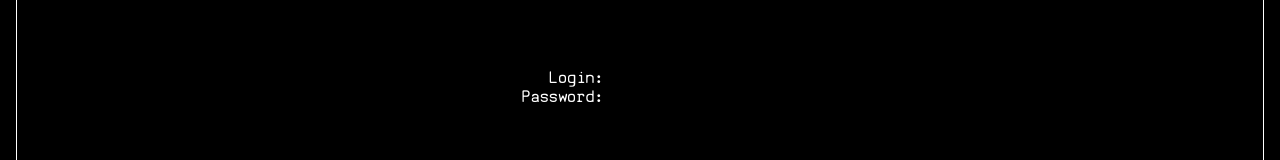
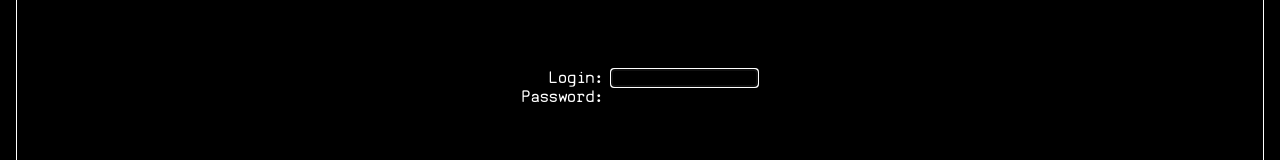
Before and after one commit to mlewicki12/angular-music-arg, an Angular app: page / in a window 1280 px wide. Shown: the part 138-298 px from the top of the page. Built offline with nearby package versions, Linux system fonts and the light colour scheme.

Commit message:
add autofocus directive

```diff
--- a/src/app/app.module.ts
+++ b/src/app/app.module.ts
@@ -6,12 +6,15 @@ import { FormsModule } from '@angular/forms';
 import { AppComponent } from './app.component';
 import { TerminalComponent } from './components/terminal/terminal.component';
 import { LoginComponent } from './components/login/login.component';
+import { AutoFocusDirective } from './directives/autofocus';
 
 @NgModule({
   declarations: [
     AppComponent,
     TerminalComponent,
-    LoginComponent
+    LoginComponent,
+
+    AutoFocusDirective
   ],
   imports: [
     BrowserModule,
--- a/src/app/components/login/login.component.html
+++ b/src/app/components/login/login.component.html
@@ -2,7 +2,7 @@
 <div class="login">
   <label class="input">
     <p>Login:</p>
-    <input type="text" [(ngModel)]="login" />
+    <input type="text" [(ngModel)]="login" maAutofocus />
   </label>
 
   <label class="input">
--- /dev/null
+++ b/src/app/directives/autofocus.ts
@@ -0,0 +1,13 @@
+
+import { Directive, ElementRef } from '@angular/core';
+
+@Directive({
+  selector: '[maAutofocus]'
+})
+export class AutoFocusDirective {
+  constructor(private host: ElementRef) {}
+
+  ngAfterViewInit() {
+    this.host.nativeElement.focus();
+  }
+}
```
